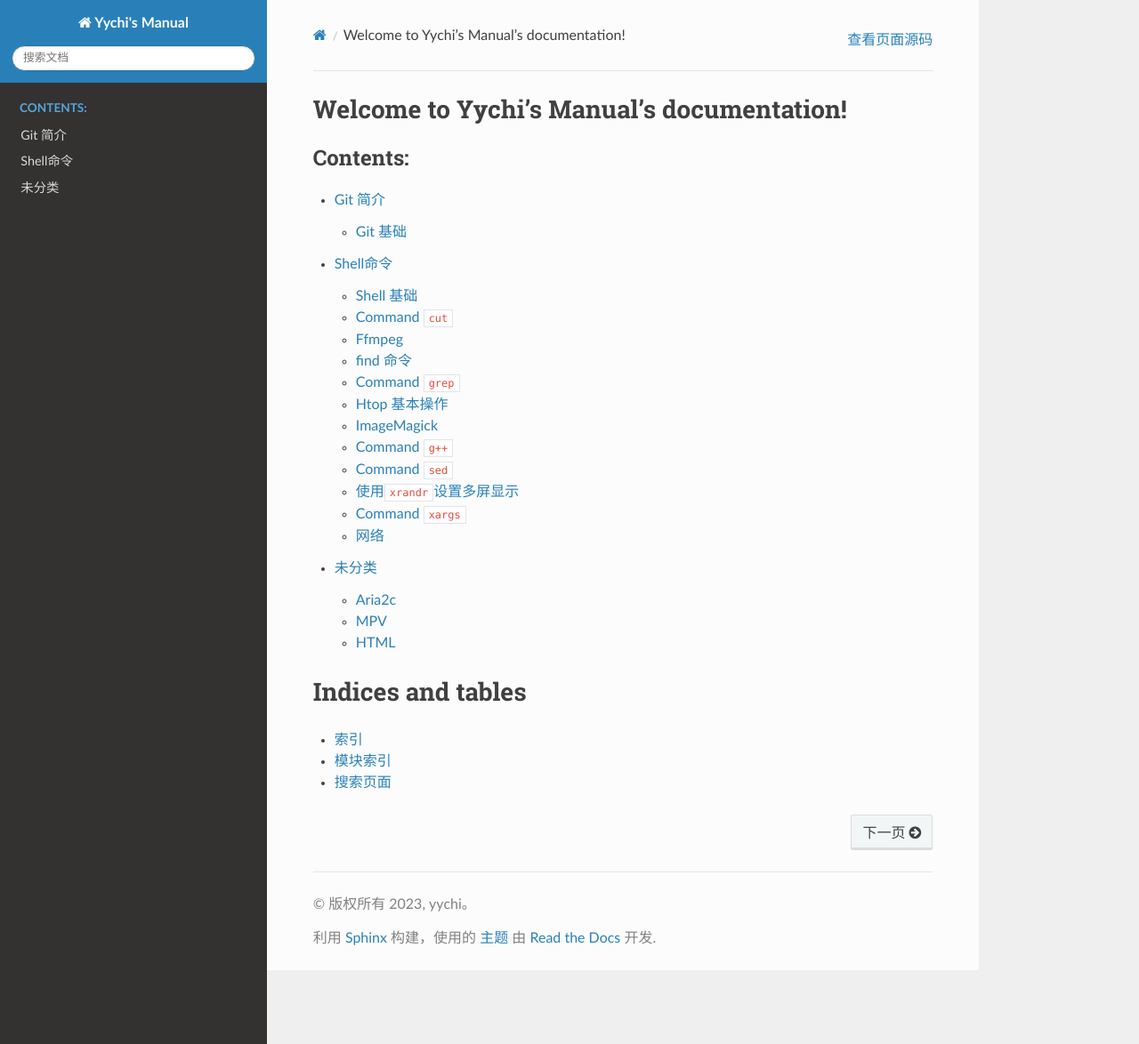
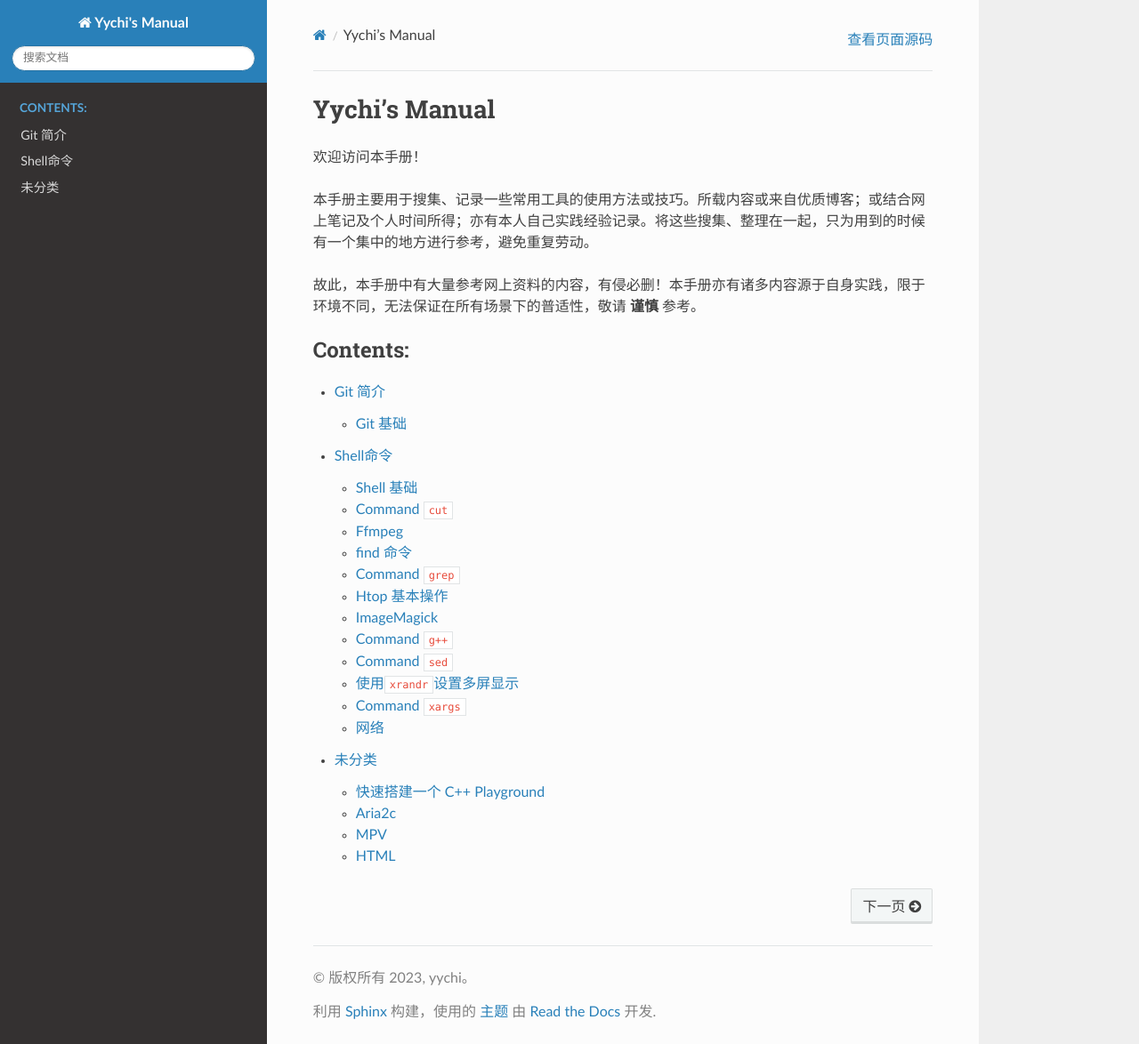
Before and after one commit to guyueshui/PManual, a Sphinx documentation site: the page built from source/index.rst, in a window 1280 px wide and 1174 px high. Shown: the whole window at 89% size. Built offline with Sphinx 7.4.7 and the Read the Docs theme 2.0.0, drawn with Linux system fonts in a browser that asks for light colours; some of the changed lines change nothing that is shown.

Commit message:
new doc: cpp-playground

````diff
--- /dev/null
+++ b/source/docs/uncategorized/cpp-playground.md
@@ -0,0 +1,308 @@
+快速搭建一个 C++ Playground
+=========================
+
+如果你是一个 C++新手（on linux），你一定尝试过徒手用 vim 写 cpp 文件，保存并退出，执行 g++编译源文件，执行编译出来的可执行文件，查看输出结果（如果你还没有尝试过，并且觉得自己还是个新手，请务必尝试一下）。久而久之，你愈发熟练，甚至配置了 YCM 大杀器，多开终端（甚至是多开 vim tab 页）同时编写多个 cpp 文件，然后在一个终端里面执行编译，输出结果。你觉得 IDE 太过臃肿，像什么 Visual Studio, Clion 之列的难以入你法眼。而 vim 什么的又太过原始，而且配置起来稍显费力（如果你是高玩，相信此文对你没有帮助），你一直想找一个配置简单，能够专心写一些玩具程序的 demo 开发工具。
+
+恭喜你，此文将解决你的问题。
+
+VSCode 和它的伙伴们
+-----------------
+
+首先准备好 VSCode 以及必要插件：
+
+```bash
+yychi@~> code --list-extensions
+bungcip.better-toml
+huacnlee.autocorrect
+huizhou.githd
+KylinIDETeam.cmake-intellisence
+llvm-vs-code-extensions.vscode-clangd #1
+mhutchie.git-graph
+tomoki1207.pdf
+twxs.cmake #2
+vadimcn.vscode-lldb #3
+vscodevim.vim
+```
+
+1. clangd 用于补全提示跳转等常用功能
+2. cmake 语法高亮（可选）
+3. lldb 调试工具[^a]
+
+开始配置
+-------
+
+```bash
+mkdir ~/code_scratch # 新建playground目录，随便取个名字：
+cd ~/code_scratch
+mkdir scratch
+touch CMakeLists.txt
+touch scratch/hello.cpp
+code ~/code_scratch  # vscode打开该目录作为工作目录
+```
+
+在工作目录中创建 scratch 目录，用于存放写着玩的 cpp 文件（其实是刷题用的 ;)。然后在主目录下创建文件 CMakeLists.txt.
+
+完成之后的目录结构长这样：
+```bash
+yychi@~/code_scratch> tree
+.
+├── CMakeLists.txt
+└── scratch
+    └── hello.cpp
+
+2 directories, 2 files
+```
+
+下面是两个文件的内容：
+```cpp
+// file: hello.cpp
+
+#include <iostream>
+using namespace std;
+int main()
+{
+    cout << "hello playground!" << endl;
+    return 0;
+}
+```
+
+```cmake
+# file: CMakeLists.txt
+
+cmake_minimum_required(VERSION 3.20)
+project(scratch)
+
+message(STATUS "CMake version: " ${CMAKE_VERSION})
+if(NOT ${CMAKE_VERSION} VERSION_LESS "3.2")
+    set(CMAKE_CXX_STANDARD 11)
+    set(CMAKE_CXX_STANDARD_REQUIRED ON)
+else()
+    message(STATUS "Checking compiler flags for C++11 support.")
+    # Set C++11 support flags for various compilers
+    include(CheckCXXCompilerFlag)
+    check_cxx_compiler_flag("-std=c++11" COMPILER_SUPPORTS_CXX11)
+    check_cxx_compiler_flag("-std=c++0x" COMPILER_SUPPORTS_CXX0X)
+    if(COMPILER_SUPPORTS_CXX11)
+        message(STATUS "C++11 is supported.")
+        if(${CMAKE_SYSTEM_NAME} MATCHES "Darwin")
+            set(CMAKE_CXX_FLAGS "${CMAKE_CXX_FLAGS} -std=c++11 -stdlib=libc++")
+        else()
+            set(CMAKE_CXX_FLAGS "${CMAKE_CXX_FLAGS} -std=c++11")
+        endif()
+    elseif(COMPILER_SUPPORTS_CXX0X)
+        message(STATUS "C++0x is supported.")
+        if(${CMAKE_SYSTEM_NAME} MATCHES "Darwin")
+            set(CMAKE_CXX_FLAGS "${CMAKE_CXX_FLAGS} -std=c++0x -stdlib=libc++")
+        else()
+            set(CMAKE_CXX_FLAGS "${CMAKE_CXX_FLAGS} -std=c++0x")
+        endif()
+    else()
+        message(STATUS "The compiler ${CMAKE_CXX_COMPILER} has no C++11 support. Please use a different C++ compiler.")
+    endif()
+endif()
+
+
+
+# 禁止 C++ assert terminate 程序
+# add_definitions(-DNDEBUG)
+
+# ASIO 不使用 Boost 库
+#add_definitions(-DASIO_STANDALONE)
+
+# Spdlog 使用外部 Fmt 库
+#add_definitions(-DSPDLOG_FMT_EXTERNAL)
+
+# Jwt-cpp 使用外部 Json 库
+# ADD_DEFINITIONS(-DJWT_CPP_JSON_EXTERNAL)
+
+# add_definitions(-DGLOG_ON)
+
+# 生成编译命令文件，给 YCM 使用
+# set(CMAKE_EXPORT_COMPILE_COMMANDS ON)
+
+ADD_COMPILE_OPTIONS(-g)
+
+#设置输出目录
+# set(CMAKE_ARCHIVE_OUTPUT_DIRECTORY ${CMAKE_BINARY_DIR}/lib)
+# set(CMAKE_LIBRARY_OUTPUT_DIRECTORY ${CMAKE_BINARY_DIR}/lib)
+# set(CMAKE_RUNTIME_OUTPUT_DIRECTORY ${PROJECT_SOURCE_DIR}/bin)
+set(EXECUTABLE_OUTPUT_PATH ${CMAKE_SOURCE_DIR}/build/)
+
+#加入包含目录
+#include_directories(${CMAKE_CURRENT_SOURCE_DIR}/log/src)
+
+
+#静态库目录
+#link_directories(/usr/lib64/mysql)
+
+#logger lib
+#add_subdirectory(log)
+
+file(GLOB_RECURSE demo_srcs scratch/*.cpp)
+message(STATUS "listing source...\n" ${demo_srcs})
+foreach(srcfile IN LISTS demo_srcs)
+    get_filename_component(elfname ${srcfile} NAME_WE)
+    message(STATUS "compile ${srcfile} ..to.. ${elfname}")
+    add_executable(${elfname} ${srcfile})
+endforeach()
+
+
+# aux_source_directory(${CMAKE_CURRENT_SOURCE_DIR}/src SRCS) #加入目录下所有源码
+# add_executable(demo ${SRCS}) #生成可执行文件
+# target_link_libraries(demo logger)  #链接 logger 库
+
+# add_executable(topk topk.cpp)
+# add_executable(write write.cpp addressbook.pb.cc)
+# add_executable(read addressbook.pb.cc read.cpp)
+# target_link_libraries(write protobuf)
+# target_link_libraries(read protobuf)
+# aux_source_directory(test_link test_link_src)
+# add_executable(test_link ${test_link_src})
+```
+
+然后执行下列操作：
+```bash
+yychi@~/code_scrach> mkdir build
+yychi@~/code_scrach> cd build
+yychi@~/code_scrach/build> cmake ..
+-- The C compiler identification is GNU 13.2.1
+-- The CXX compiler identification is GNU 13.2.1
+-- Detecting C compiler ABI info
+-- Detecting C compiler ABI info - done
+-- Check for working C compiler: /usr/bin/cc - skipped
+-- Detecting C compile features
+-- Detecting C compile features - done
+-- Detecting CXX compiler ABI info
+-- Detecting CXX compiler ABI info - done
+-- Check for working CXX compiler: /usr/bin/c++ - skipped
+-- Detecting CXX compile features
+-- Detecting CXX compile features - done
+-- CMake version: 3.27.1
+-- listing source...
+/home/yychi/code_scrach/scratch/hello.cpp
+-- compile /home/yychi/code_scrach/scratch/hello.cpp ..to.. hello
+-- Configuring done (0.9s)
+-- Generating done (0.0s)
+-- Build files have been written to: /home/yychi/code_scrach/build
+yychi@~/code_scrach/build> make hello
+[ 50%] Building CXX object CMakeFiles/hello.dir/scratch/hello.cpp.o
+[100%] Linking CXX executable hello
+[100%] Built target hello
+yychi@~/code_scrach/build> ./hello
+hello playground!
+```
+
+这样，后续需要写一个玩具程序，只要在 scratch 目录下新建一个 cpp 文件，然后在 build 目录下 cmake & make 一下，就得到了编译后的可执行文件。是不是很赞！
+
+调试配置
+-------
+
+虽然对于玩具程序，cout, printf 通常足够定位问题，但是对于复杂的程序，我还是希望可以调试的。
+
+这一点，通过 code-lldb 插件也可以做到。在工作目录下创建.vscode/launch.json，或者直接按 F5 就会自动生成该文件。配置如下：
+
+```json
+{
+    // Use IntelliSense to learn about possible attributes.
+    // Hover to view descriptions of existing attributes.
+    // For more information, visit: https://go.microsoft.com/fwlink/?linkid=830387
+    // For variable references, visit: https://code.visualstudio.com/docs/editor/variables-reference
+    "version": "0.2.0",
+    "configurations": [
+        {
+            "type": "lldb",
+            "request": "launch",
+            "name": "DebugFile",
+            "program": "build/${fileBasenameNoExtension}",
+            "args": [],
+            "cwd": "${workspaceFolder}"
+        }
+    ]
+}
+```
+
+这样，就可以调试当前编辑器 focus 的文件了，当然，首先得编译输出可执行文件。效果如下：
+
+![](/_static/cpp-debug.png)
+
+### 远程调试
+
+此外，lldb 还支持远程调试，将 lldb-server 及相关文件拷贝到目标机器，在远程机器上执行 lldb-server 起监听，然后在本机配置远程调试任务（上述 launch.json 中的第二个就是用于远程调试）。然后，当你执行这个调试任务，其实就是将可执行文件拷贝到远程机器上执行，并启用调试功能。
+
+> 此外远程调试还有一个 bonus，可以 root 权限进行调试！只需使用 root 权限执行 lldb-server 即可。
+
+远程调试的配置：
+```json
+// file:///.vscode/launch.json
+{
+    // Use IntelliSense to learn about possible attributes.
+    // Hover to view descriptions of existing attributes.
+    // For more information, visit: https://go.microsoft.com/fwlink/?linkid=830387
+    // for variables see: https://code.visualstudio.com/docs/editor/variables-reference
+    "version": "0.2.0",
+    "configurations": [
+        {
+            "type": "lldb",
+            "request": "launch",
+            "name": "Debug",
+            "args": [],
+            "cwd": "${workspaceFolder}/service/src/main/cpp",
+            "program": "service/src/main/cpp/build/${fileBasenameNoExtension}",
+        },
+        {
+            // see: https://github.com/vadimcn/codelldb/blob/master/MANUAL.md#connecting-to-lldb-server-agent
+            // and https://github.com/vadimcn/codelldb/discussions/779
+            "type": "lldb",
+            "request": "launch",
+            "name": "RemoteLaunch",
+            "args": [],
+            "program": "service/src/main/cpp/build/${fileBasenameNoExtension}",
+            "initCommands": [
+                "platform select remote-linux",
+                "platform connect connect://127.0.0.1:12306", // 此处可更改为远程 ip
+            ],
+            "expressions": "native",
+        }
+    ]
+}
+```
+
+clangd 的配置：
+```json
+// file:///.vscode/settings.json
+{
+    "clangd.path": "/usr/bin/clangd",
+    "clangd.arguments": [
+        // 在后台自动分析文件（基于 complie_commands)
+        "--background-index",
+        // 标记 compelie_commands.json 文件的目录位置
+        // 关于 complie_commands.json 如何生成可见我上一篇文章的末尾
+        // https://zhuanlan.zhihu.com/p/84876003
+        // "--compile-commands-dir=build",
+        // 同时开启的任务数量
+        "-j=12",
+        // 告诉 clangd 用那个 clang 进行编译，路径参考 which clang++的路径
+        "--query-driver=/usr/bin/g++",
+        // clang-tidy 功能
+        "--clang-tidy",
+        "--clang-tidy-checks=performance-*,bugprone-*",
+        // 全局补全（会自动补充头文件）
+        "--all-scopes-completion",
+        // 更详细的补全内容
+        "--completion-style=detailed",
+        // 补充头文件的形式
+        "--header-insertion=iwyu",
+        // pch 优化的位置
+        "--pch-storage=disk",
+    ],
+}
+```
+
+References
+----------
+
+1. https://github.com/vadimcn/codelldb/discussions/779
+2. https://github.com/vadimcn/codelldb/blob/master/MANUAL.md#connecting-to-lldb-server-agent
+3. https://windowsmacos-vscode-c-llvm-clang-clangd-lldb.readthedocs.io/configure.html
+
+[^a]: 由于 clangd 和微软自带的 c++插件冲突，但调试功能由 ms-c++插件提供，因此不得不保留两个插件，在配置里面禁用掉 ms-c++的智能提示功能，这一段交给 clangd 来做。而使用了 lldb 插件，可以直接干掉 ms-c++插件，省得配置烦人了。
--- a/source/docs/uncategorized/index.rst
+++ b/source/docs/uncategorized/index.rst
@@ -4,4 +4,5 @@
 .. toctree::
     :maxdepth: 1
 
+    cpp-playground
     others
--- a/source/index.rst
+++ b/source/index.rst
@@ -3,8 +3,14 @@
    You can adapt this file completely to your liking, but it should at least
    contain the root `toctree` directive.
 
-Welcome to Yychi's Manual's documentation!
-==========================================
+Yychi's Manual
+==============
+
+欢迎访问本手册！
+
+本手册主要用于搜集、记录一些常用工具的使用方法或技巧。所载内容或来自优质博客；或结合网上笔记及个人时间所得；亦有本人自己实践经验记录。将这些搜集、整理在一起，只为用到的时候有一个集中的地方进行参考，避免重复劳动。
+
+故此，本手册中有大量参考网上资料的内容，有侵必删！本手册亦有诸多内容源于自身实践，限于环境不同，无法保证在所有场景下的普适性，敬请 **谨慎** 参考。
 
 .. toctree::
    :maxdepth: 2
@@ -15,9 +21,9 @@
    docs/uncategorized/index
 
 
-Indices and tables
-==================
+.. Indices and tables
+   ==================
 
-* :ref:`genindex`
-* :ref:`modindex`
-* :ref:`search`
+   * :ref:`genindex`
+   * :ref:`modindex`
+   * :ref:`search`
````
Also changed, not shown: source/_static/cpp-debug.png (added), 1 other file.
